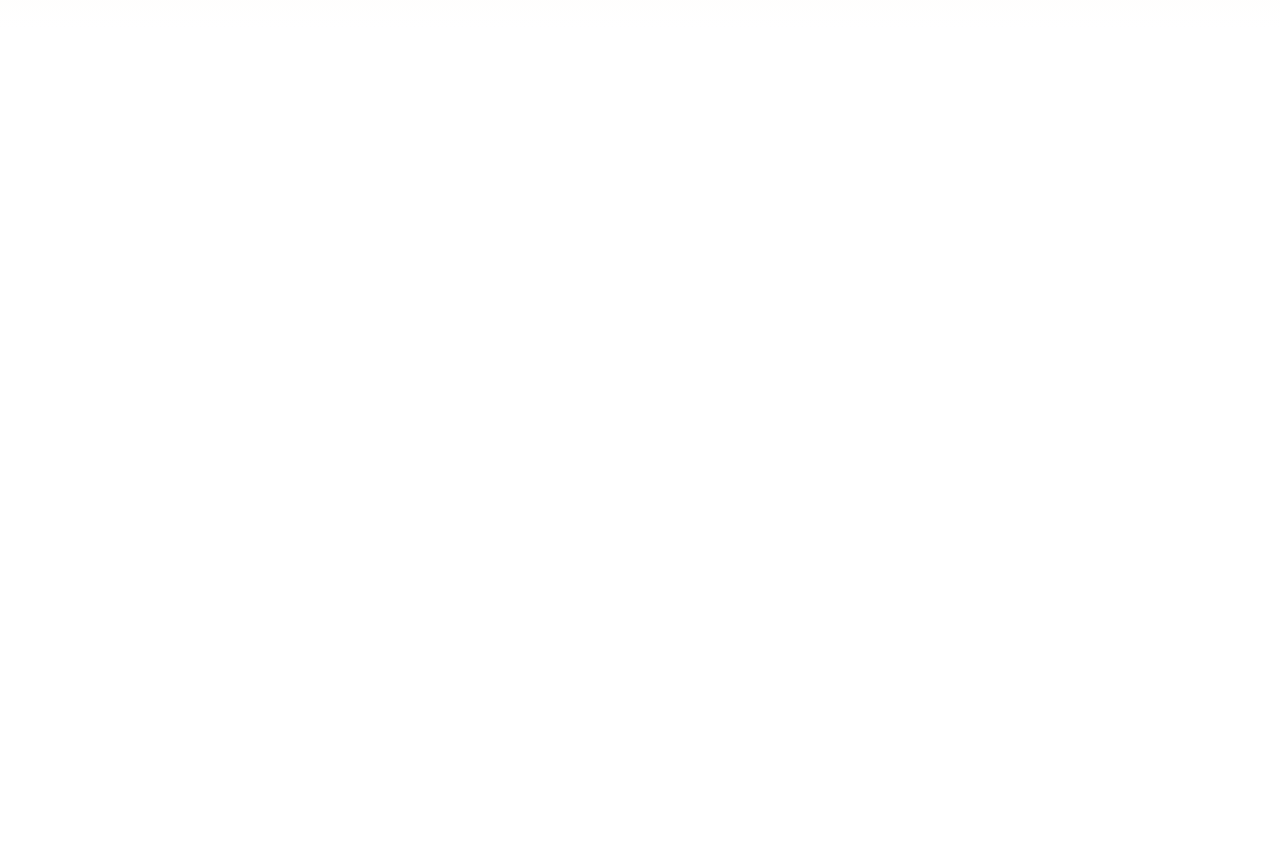
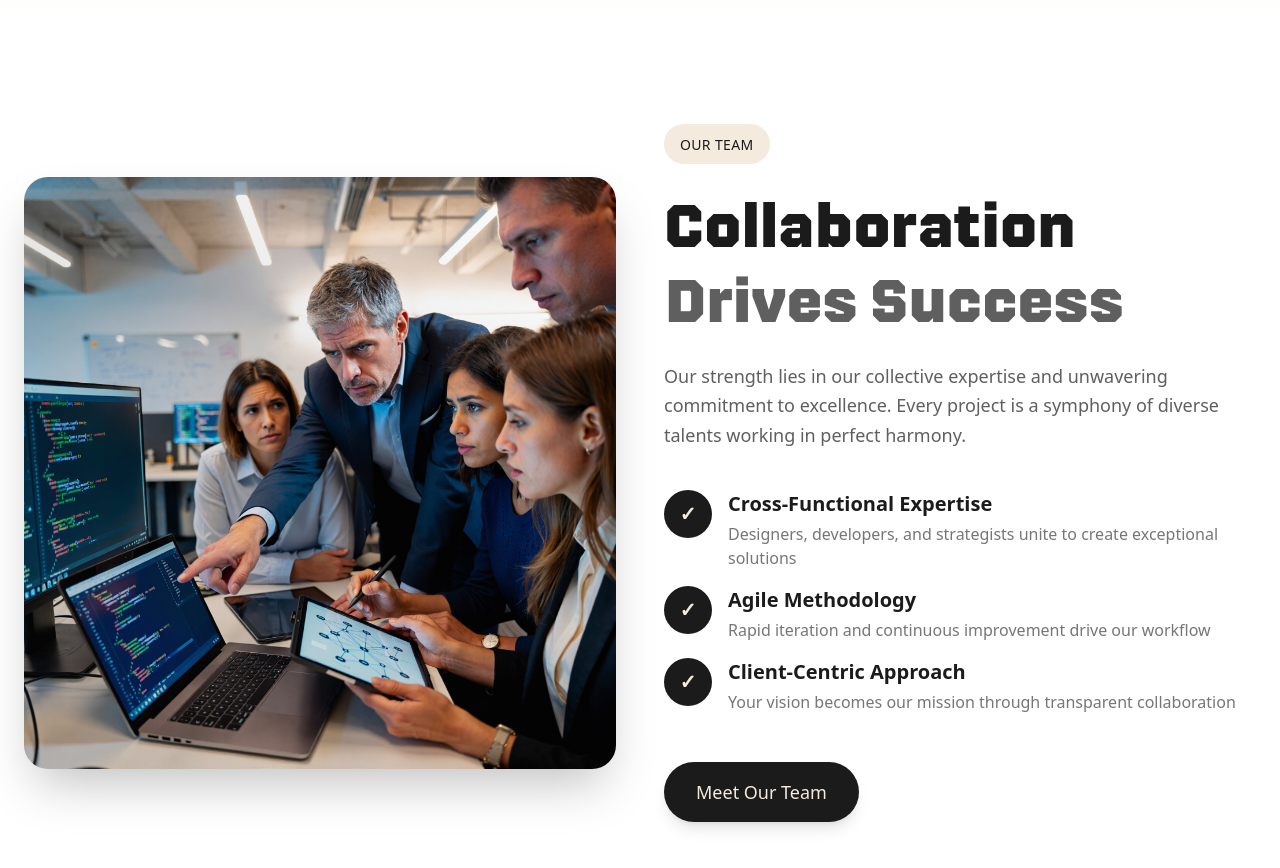
Before and after one commit to hayyantahirr/cybrox, a Next.js app: page / in a window 1280 px wide. Shown: the part 1300-2168 px from the top of the page. Before the commit the page ends 1328 px from the top, so only its background shows below. Built offline with nearby package versions, Linux system fonts and the light colour scheme.

Commit message:
Section 2 has been completed

```diff
--- a/app/page.js
+++ b/app/page.js
@@ -1,5 +1,6 @@
 import Hero from "@/components/home/Hero";
 import Sec1 from "@/components/home/Sec1";
+import Sec2 from "@/components/home/Sec2";
 import React from "react";
 
 const page = () => {
@@ -7,6 +8,7 @@
     <>
       <Hero />
       <Sec1/>
+      <Sec2/>
     </>
   );
 };
--- /dev/null
+++ b/components/home/Sec2.jsx
@@ -0,0 +1,108 @@
+import Image from "next/image";
+
+export default function Sec2() {
+  return (
+    <section className="py-24 px-6 bg-white">
+      <div className="max-w-7xl mx-auto">
+        <div className="grid lg:grid-cols-2 gap-12 items-center">
+          {/* Image Side */}
+          <div className="relative order-2 lg:order-1">
+            <div className="relative rounded-3xl overflow-hidden shadow-2xl">
+              <Image
+                src="/images/Team -1.jpg"
+                alt="Our collaborative team working together"
+                width={700}
+                height={600}
+                className="w-full h-auto object-cover"
+                priority
+              />
+              {/* Decorative overlay */}
+              <div className="absolute inset-0 bg-gradient-to-tr from-[#1b1b1b]/20 to-transparent"></div>
+            </div>
+
+            {/* Floating accent element */}
+            <div className="absolute -bottom-6 -right-6 w-32 h-32 bg-[#f4eade] rounded-full blur-3xl opacity-60 -z-10"></div>
+            <div className="absolute -top-6 -left-6 w-40 h-40 bg-[#1b1b1b] rounded-full blur-3xl opacity-10 -z-10"></div>
+          </div>
+
+          {/* Content Side */}
+          <div className="order-1 lg:order-2 space-y-6">
+            <div className="inline-block px-4 py-2 bg-[#f4eade] rounded-full">
+              <span className="text-[#1b1b1b] text-sm font-medium tracking-wide">
+                OUR TEAM
+              </span>
+            </div>
+
+            <h2
+              className="text-5xl md:text-6xl font-bold text-[#1b1b1b] leading-tight"
+              style={{ fontFamily: "Nippo, sans-serif" }}
+            >
+              Collaboration
+              <br />
+              <span className="text-[#1b1b1b]/70">Drives Success</span>
+            </h2>
+
+            <p className="text-lg text-[#1b1b1b]/70 leading-relaxed">
+              Our strength lies in our collective expertise and unwavering
+              commitment to excellence. Every project is a symphony of diverse
+              talents working in perfect harmony.
+            </p>
+
+            <div className="space-y-4 pt-4">
+              <div className="flex items-start gap-4">
+                <div className="flex-shrink-0 w-12 h-12 bg-[#1b1b1b] rounded-full flex items-center justify-center">
+                  <span className="text-[#f4eade] text-xl font-bold">✓</span>
+                </div>
+                <div>
+                  <h3 className="text-xl font-semibold text-[#1b1b1b] mb-1">
+                    Cross-Functional Expertise
+                  </h3>
+                  <p className="text-[#1b1b1b]/60">
+                    Designers, developers, and strategists unite to create
+                    exceptional solutions
+                  </p>
+                </div>
+              </div>
+
+              <div className="flex items-start gap-4">
+                <div className="flex-shrink-0 w-12 h-12 bg-[#1b1b1b] rounded-full flex items-center justify-center">
+                  <span className="text-[#f4eade] text-xl font-bold">✓</span>
+                </div>
+                <div>
+                  <h3 className="text-xl font-semibold text-[#1b1b1b] mb-1">
+                    Agile Methodology
+                  </h3>
+                  <p className="text-[#1b1b1b]/60">
+                    Rapid iteration and continuous improvement drive our
+                    workflow
+                  </p>
+                </div>
+              </div>
+
+              <div className="flex items-start gap-4">
+                <div className="flex-shrink-0 w-12 h-12 bg-[#1b1b1b] rounded-full flex items-center justify-center">
+                  <span className="text-[#f4eade] text-xl font-bold">✓</span>
+                </div>
+                <div>
+                  <h3 className="text-xl font-semibold text-[#1b1b1b] mb-1">
+                    Client-Centric Approach
+                  </h3>
+                  <p className="text-[#1b1b1b]/60">
+                    Your vision becomes our mission through transparent
+                    collaboration
+                  </p>
+                </div>
+              </div>
+            </div>
+
+            <div className="pt-6">
+              <button className="px-8 py-4 bg-[#1b1b1b] text-[#f4eade] rounded-full font-medium text-lg hover:bg-[#2a2a2a] hover:scale-105 transition-all duration-300 shadow-lg">
+                Meet Our Team
+              </button>
+            </div>
+          </div>
+        </div>
+      </div>
+    </section>
+  );
+}
```
